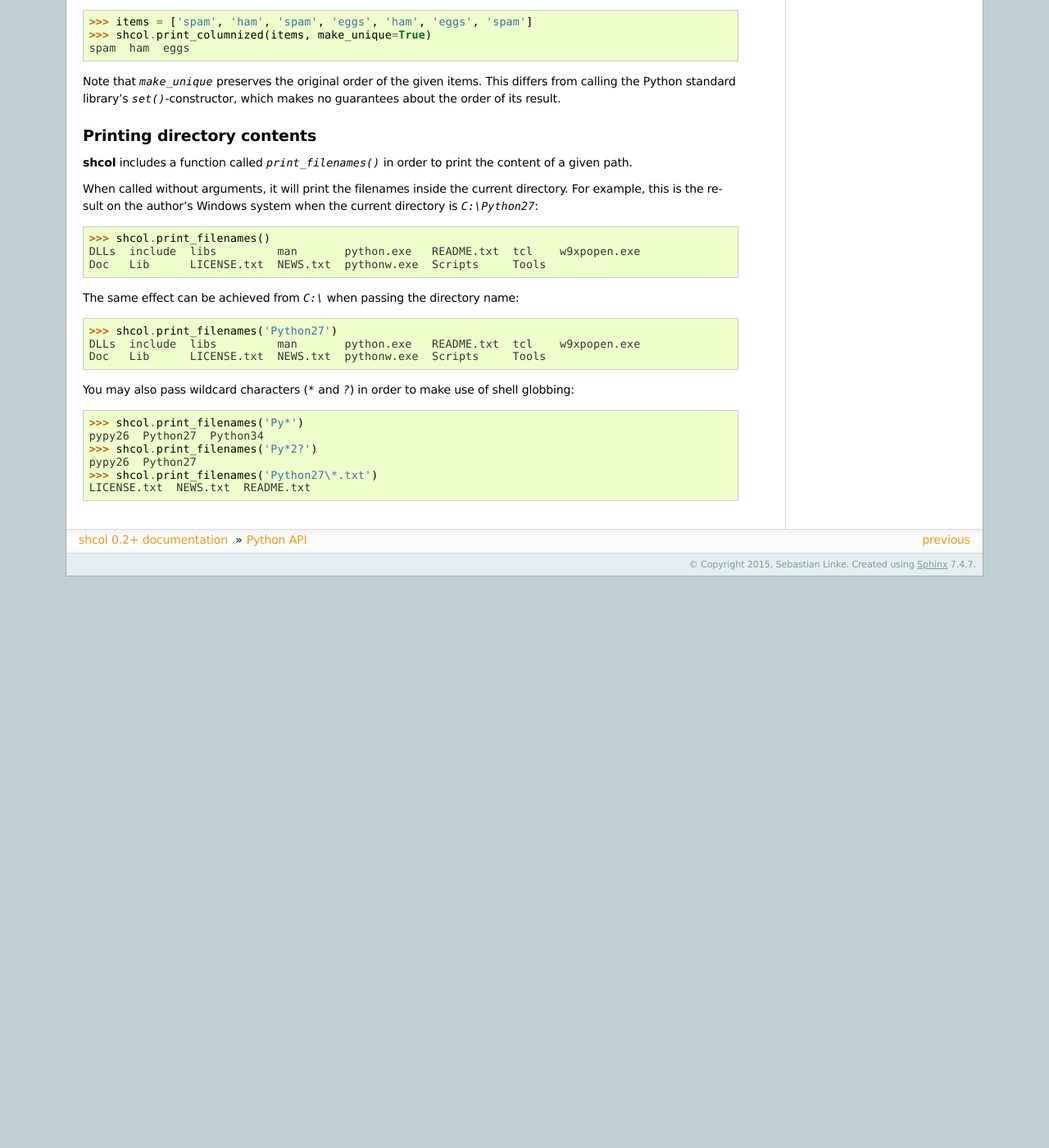
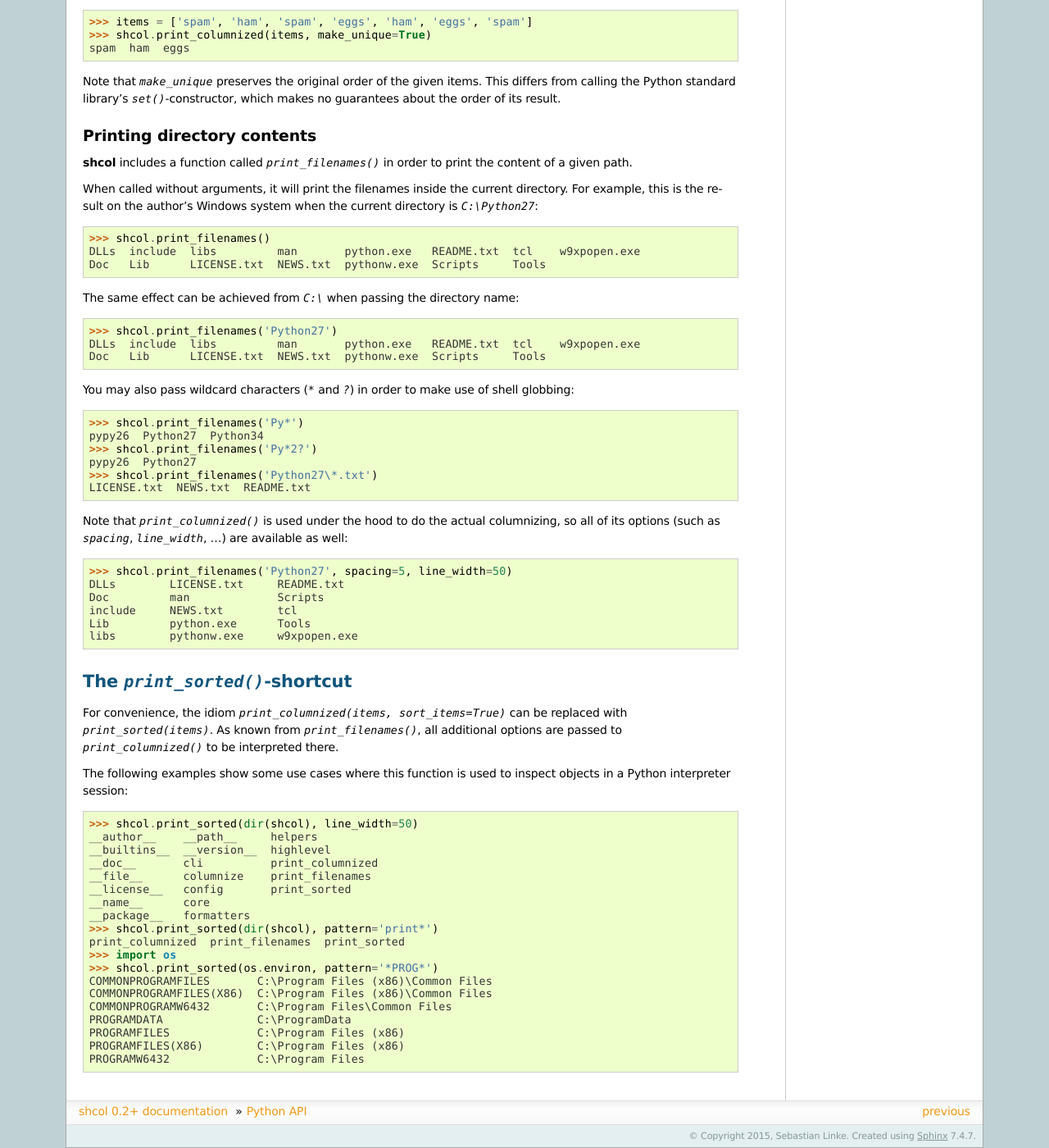
Before and after one commit to seblin/shcol, a Sphinx documentation site: the page built from doc/python-api.rst, in a window 1280 px wide and 1400 px high, scrolled down 1597 px. Shown: the whole window at 82% size. Built offline with Sphinx 7.4.7, drawn with Linux system fonts in a browser that asks for light colours; before the commit the page ends 2300 px from its top, so only the background shows below that; some of the changed text lies outside the part shown.

Commit message:
Add section for `print_sorted()`.

```diff
--- a/doc/python-api.rst
+++ b/doc/python-api.rst
@@ -156,3 +156,49 @@ shell globbing:
    pypy26  Python27
    >>> shcol.print_filenames('Python27\*.txt')
    LICENSE.txt  NEWS.txt  README.txt
+
+Note that `print_columnized()` is used under the hood to do the actual
+columnizing, so all of its options (such as `spacing`, `line_width`, ...)
+are available as well:
+
+.. code-block:: pycon
+
+   >>> shcol.print_filenames('Python27', spacing=5, line_width=50)
+   DLLs        LICENSE.txt     README.txt
+   Doc         man             Scripts
+   include     NEWS.txt        tcl
+   Lib         python.exe      Tools
+   libs        pythonw.exe     w9xpopen.exe
+
+
+The `print_sorted()`-shortcut
+=============================
+
+For convenience, the idiom `print_columnized(items, sort_items=True)` can be
+replaced with `print_sorted(items)`. As known from `print_filenames()`, all
+additional options are passed to `print_columnized()` to be interpreted there.
+
+The following examples show some use cases where this function is used to
+inspect objects in a Python interpreter session:
+
+.. code-block:: pycon
+
+   >>> shcol.print_sorted(dir(shcol), line_width=50)
+   __author__    __path__     helpers
+   __builtins__  __version__  highlevel
+   __doc__       cli          print_columnized
+   __file__      columnize    print_filenames
+   __license__   config       print_sorted
+   __name__      core
+   __package__   formatters
+   >>> shcol.print_sorted(dir(shcol), pattern='print*')
+   print_columnized  print_filenames  print_sorted
+   >>> import os
+   >>> shcol.print_sorted(os.environ, pattern='*PROG*')
+   COMMONPROGRAMFILES       C:\Program Files (x86)\Common Files
+   COMMONPROGRAMFILES(X86)  C:\Program Files (x86)\Common Files
+   COMMONPROGRAMW6432       C:\Program Files\Common Files
+   PROGRAMDATA              C:\ProgramData
+   PROGRAMFILES             C:\Program Files (x86)
+   PROGRAMFILES(X86)        C:\Program Files (x86)
+   PROGRAMW6432             C:\Program Files
```
